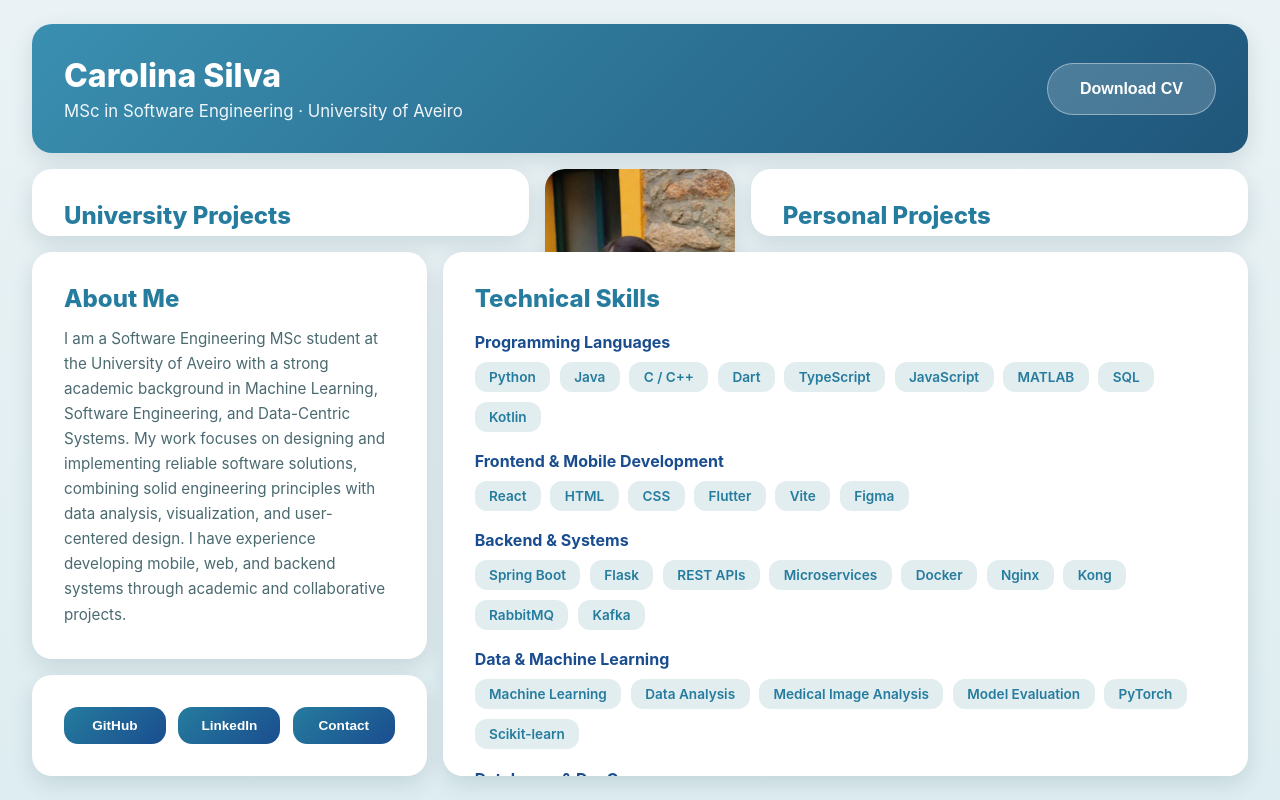
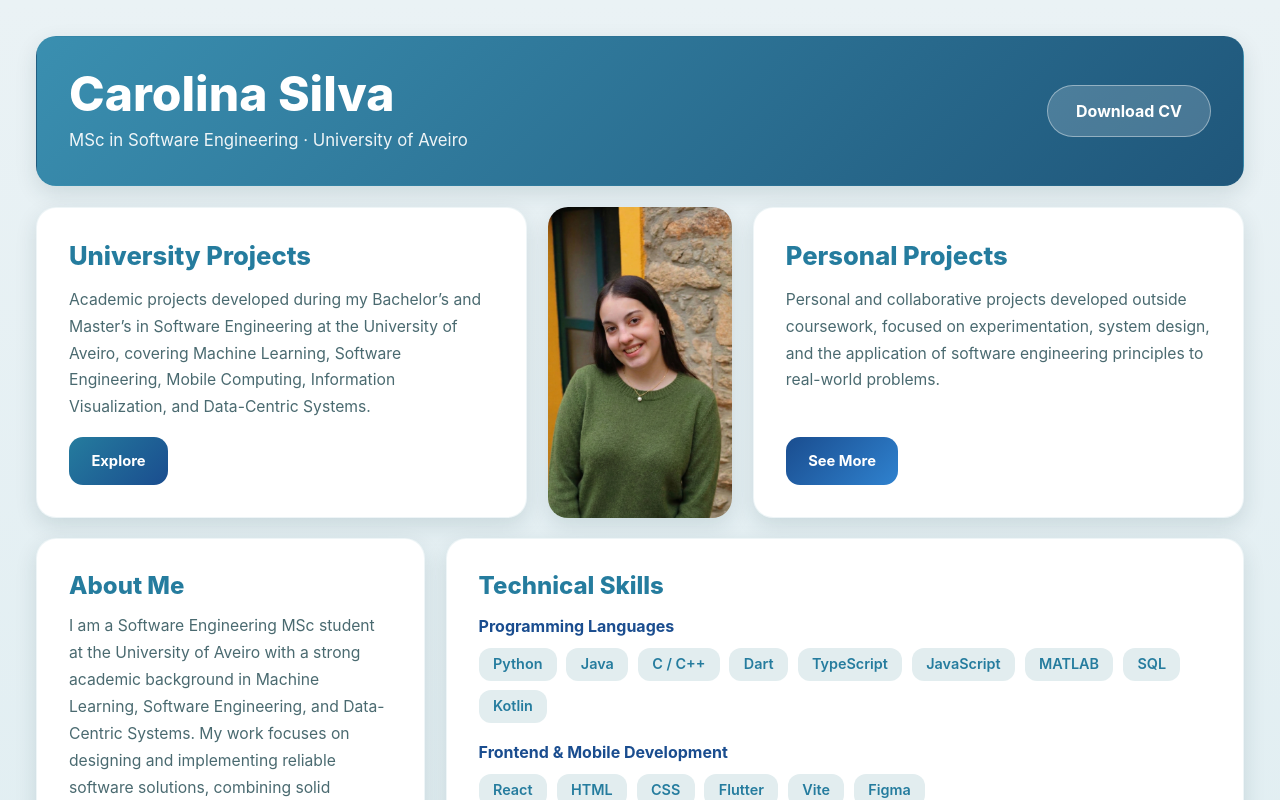
Before and after one commit to carolinaspsilva2004/carolinaspsilva2004.github.io, a React (Vite) app in the folder my-app/: page / in a window 1280 px wide. Shown: the top 800 px of the page. Built offline with nearby package versions, Linux system fonts and the light colour scheme.

Commit message:
responsive updates

```diff
--- a/my-app/src/index.css
+++ b/my-app/src/index.css
@@ -1,34 +1,32 @@
+:root {
+  font-synthesis: none;
+  text-rendering: optimizeLegibility;
+  -webkit-font-smoothing: antialiased;
+  -moz-osx-font-smoothing: grayscale;
+}
+
+html {
+  -webkit-text-size-adjust: 100%;
+}
+
 body {
   margin: 0;
-  font-family: system-ui, sans-serif;
+  min-width: 320px;
+  min-height: 100dvh;
 }
 
-.grid {
-  display: grid;
-  gap: 2rem;
-  grid-template-columns: repeat(auto-fit, minmax(280px, 1fr));
+#root {
+  width: 100%;
+  min-height: 100dvh;
 }
 
-.card {
-  padding: 1.5rem;
-  border-radius: 12px;
-  background: #f4f4f4;
+button,
+input,
+textarea,
+select {
+  font: inherit;
 }
 
-.card-image {
-  width: 100%;
-  border-radius: 8px;
+a {
+  color: inherit;
 }
-
-.tags {
-  display: flex;
-  flex-wrap: wrap;
-  gap: 0.5rem;
-}
-
-.tag {
-  font-size: 0.8rem;
-  background: #ddd;
-  padding: 0.3rem 0.6rem;
-  border-radius: 999px;
-}
--- a/my-app/src/styles/Home.css
+++ b/my-app/src/styles/Home.css
@@ -19,7 +19,9 @@
   --shadow-soft: 0 8px 22px rgba(8, 47, 54, 0.12);
   --shadow-hover: 0 14px 32px rgba(8, 47, 54, 0.18);
 
+  --surface-border: rgba(37, 124, 158, 0.08);
   --transition: 0.25s ease;
+  --content-max: 1400px;
 }
 
 /* =========================
@@ -33,9 +35,12 @@
 
 body {
   margin: 0;
+  min-width: 320px;
+  min-height: 100dvh;
   font-family: "Inter", system-ui, sans-serif;
   background: linear-gradient(180deg, #eaf2f5, #deedf1);
   color: var(--text-main);
+  overflow-x: hidden;
 }
 
 img {
@@ -43,68 +48,81 @@ img {
   max-width: 100%;
 }
 
+button,
+a {
+  -webkit-tap-highlight-color: transparent;
+}
+
 /* =========================
    HOME CONTAINER
    ========================= */
 .home {
-  width: 100%;
-  max-width: 1400px;
+  width: min(100%, var(--content-max));
+  min-height: 100dvh;
   margin: 0 auto;
   padding: clamp(1rem, 3vw, 2rem);
   display: flex;
   flex-direction: column;
-  gap: 1.3rem;
+  gap: clamp(1rem, 2vw, 1.3rem);
 }
 
 /* =========================
-   GRID PRINCIPAL — BENTO
+   MAIN LAYOUT
    ========================= */
 .home-grid {
   display: grid;
-  grid-template-columns: repeat(12, 1fr);
-  gap: 1.3rem;
-  align-items: stretch;
+  grid-template-columns: minmax(0, 1fr);
+  gap: clamp(1rem, 2vw, 1.3rem);
+  align-items: start;
 }
 
-/* =========================
-   GRID AREAS / TAMANHOS (DESKTOP)
-   ========================= */
-.header-card     { grid-column: span 12; }
-.grid-university { grid-column: span 5; }
-.grid-photo      { grid-column: span 2; }
-.grid-personal   { grid-column: span 5; }
-.stack-left      { grid-column: span 4; }
-.grid-skills     { grid-column: span 8; }
+.header-card,
+.grid-university,
+.grid-photo,
+.grid-personal,
+.stack-left,
+.grid-skills {
+  grid-column: 1 / -1;
+}
+
+.header-card {
+  order: 1;
+}
+
+.grid-photo {
+  order: 2;
+}
 
 .stack-left {
+  order: 3;
   display: flex;
   flex-direction: column;
-  gap: 1.3rem;
+  gap: clamp(1rem, 2vw, 1.3rem);
 }
 
-.grid-university,
+.grid-skills {
+  order: 4;
+}
+
+.grid-university {
+  order: 5;
+}
+
 .grid-personal {
-  min-height: 305px;
-  display: flex;
-  flex-direction: column;
-  justify-content: space-between;
-  align-items: flex-start;
+  order: 6;
 }
 
 /* =========================
    CARD BASE
    ========================= */
 .card {
+  min-width: 0;
   background: var(--bg-card);
+  border: 1px solid var(--surface-border);
   border-radius: var(--radius-lg);
-  padding: clamp(1.4rem, 3vw, 2rem);
+  padding: clamp(1.25rem, 3vw, 2rem);
   box-shadow: var(--shadow-soft);
   transition: transform var(--transition), box-shadow var(--transition);
-}
-
-.card:hover {
-  transform: translateY(-4px);
-  box-shadow: var(--shadow-hover);
 }
 
 /* =========================
@@ -112,65 +130,78 @@ img {
    ========================= */
 .header-card {
   background: var(--bg-hero);
-  color: white;
+  color: #ffffff;
   display: flex;
-  align-items: center;
+  flex-direction: column;
+  align-items: flex-start;
   justify-content: space-between;
-  gap: 1.5rem;
+  gap: 1.25rem;
 }
 
 .header-text {
+  min-width: 0;
   display: flex;
   flex-direction: column;
-  gap: 0.4rem;
+  gap: 0.45rem;
 }
 
 .header-card h1 {
   margin: 0;
-  font-size: clamp(1.5rem, 4vw, 2rem);
+  font-size: clamp(1.95rem, 7vw, 3rem);
+  line-height: 1.05;
   font-weight: 800;
 }
 
 .header-card p {
   margin: 0;
-  font-size: clamp(0.9rem, 2vw, 1.05rem);
+  max-width: 40rem;
+  font-size: clamp(0.95rem, 2.4vw, 1.05rem);
+  line-height: 1.6;
   opacity: 0.92;
 }
 
 .cv-button {
+  display: inline-flex;
+  align-items: center;
+  justify-content: center;
+  width: 100%;
+  max-width: 18rem;
+  min-height: 3.25rem;
   background: rgba(255, 255, 255, 0.18);
-  color: white;
-  padding: 1rem 2rem;
+  color: #ffffff;
+  padding: 0.95rem 1.75rem;
   border-radius: 999px;
   font-size: 1rem;
   font-weight: 700;
   text-decoration: none;
   border: 1.5px solid rgba(255, 255, 255, 0.4);
-  transition: all 0.25s ease;
+  transition: all var(--transition);
   white-space: nowrap;
   cursor: pointer;
-}
-
-.cv-button:hover {
-  background: white;
-  color: var(--secondary);
-  transform: translateY(-2px);
-  box-shadow: 0 10px 22px rgba(0, 0, 0, 0.25);
 }
 
 /* =========================
    HERO CARDS
    ========================= */
+.hero-card {
+  display: flex;
+  flex-direction: column;
+  align-items: flex-start;
+  justify-content: space-between;
+  gap: 1rem;
+}
+
 .hero-card h2 {
-  margin-top: 0;
-  font-size: 1.5rem;
+  margin: 0;
+  font-size: clamp(1.35rem, 4vw, 1.6rem);
   font-weight: 800;
   color: var(--primary);
 }
 
 .hero-card p {
-  font-size: 0.95rem;
-  line-height: 1.6;
+  margin: 0;
+  font-size: 0.98rem;
+  line-height: 1.7;
   color: var(--text-muted);
   flex-grow: 1;
 }
@@ -180,14 +211,15 @@ img {
    ========================= */
 .profile-image {
   display: flex;
-  align-items: stretch;
-  justify-content: center;
+  min-width: 0;
 }
 
 .profile-image img {
   width: 100%;
-  min-height: 305px;
+  aspect-ratio: 4 / 5;
+  max-height: min(70dvh, 34rem);
   object-fit: cover;
+  object-position: center 28%;
   border-radius: var(--radius-lg);
   box-shadow: var(--shadow-soft);
 }
@@ -197,35 +229,44 @@ img {
    ========================= */
 .about h3 {
   margin: 0 0 0.8rem;
-  font-size: 1.5rem;
+  font-size: clamp(1.35rem, 4vw, 1.5rem);
   font-weight: 800;
   color: var(--primary);
 }
 
 .about p {
   margin: 0;
-  font-size: 0.95rem;
-  line-height: 1.65;
+  font-size: 0.98rem;
+  line-height: 1.72;
   color: var(--text-muted);
 }
 
 /* =========================
    SKILLS
    ========================= */
+.skills {
+  min-width: 0;
+}
+
 .skills h3 {
   margin: 0 0 1rem;
-  font-size: 1.5rem;
+  font-size: clamp(1.35rem, 4vw, 1.5rem);
   font-weight: 800;
   color: var(--primary);
 }
 
 .skills-section {
+  display: flex;
+  flex-direction: column;
+  gap: 0.7rem;
+}
+
+.skills-section + .skills-section {
   margin-top: 1.2rem;
 }
 
 .skills-section strong {
   display: block;
-  margin-bottom: 0.6rem;
   font-size: 1rem;
   font-weight: 700;
   color: var(--secondary);
@@ -243,25 +284,26 @@ img {
   padding: 0.45rem 0.9rem;
   font-size: 0.85rem;
   font-weight: 600;
+  line-height: 1.3;
   border-radius: 12px;
 }
 
 /* =========================
-   LINKS — BLOCO FINAL
+   LINKS
    ========================= */
 .links {
-  display: flex;
-  flex-wrap: wrap;
-  justify-content: center;
+  display: grid;
+  grid-template-columns: repeat(auto-fit, minmax(140px, 1fr));
   gap: 0.8rem;
 }
 
 .links button {
-  flex: 1 1 calc(33.333% - 0.8rem);
+  width: 100%;
+  min-height: 3.15rem;
   border: none;
   cursor: pointer;
-  padding: 0.7rem 1rem;
-  font-size: 0.85rem;
+  padding: 0.8rem 1rem;
+  font-size: 0.9rem;
   border-radius: var(--radius-md);
   background: linear-gradient(135deg, var(--primary), var(--secondary));
   color: #ffffff;
@@ -269,31 +311,27 @@ img {
   transition: all var(--transition);
 }
 
-.links button:hover {
-  background: linear-gradient(135deg, var(--secondary), var(--accent));
-  transform: translateY(-2px);
-  box-shadow: 0 8px 18px rgba(0, 0, 0, 0.2);
-}
-
 /* =========================
    CTA
    ========================= */
 .cta {
-  margin-top: 1rem;
-  display: inline-block;
-  padding: 0.6rem 1.4rem;
+  margin-top: auto;
+  display: inline-flex;
+  align-items: center;
+  justify-content: center;
+  min-height: 3rem;
+  padding: 0.75rem 1.4rem;
   border-radius: var(--radius-md);
   background: linear-gradient(135deg, var(--primary), var(--secondary));
-  color: white;
-  font-size: 0.9rem;
+  color: #ffffff;
+  font-size: 0.92rem;
   font-weight: 700;
   text-decoration: none;
   transition: all var(--transition);
 }
 
-.cta:hover {
-  transform: translateY(-3px);
-  box-shadow: 0 8px 18px rgba(0, 0, 0, 0.18);
+.cta.secondary {
+  background: linear-gradient(135deg, var(--secondary), var(--accent));
 }
 
 /* =========================
@@ -308,15 +346,16 @@ img {
   align-items: center;
   justify-content: center;
   z-index: 1000;
-  padding: 1rem;
+  padding: clamp(1rem, 4vw, 1.5rem);
 }
 
 .modal {
-  background: white;
+  width: min(100%, 28rem);
+  max-height: min(90dvh, 42rem);
+  overflow-y: auto;
+  background: #ffffff;
   border-radius: var(--radius-lg);
-  padding: 2rem;
-  width: 100%;
-  max-width: 420px;
+  padding: clamp(1.25rem, 4vw, 2rem);
   box-shadow: 0 20px 50px rgba(0, 0, 0, 0.25);
   animation: scaleIn 0.25s cubic-bezier(0.16, 1, 0.3, 1);
 }
@@ -331,7 +370,7 @@ img {
   margin: 0 0 1.5rem;
   color: var(--text-muted);
   font-size: 0.95rem;
-  line-height: 1.5;
+  line-height: 1.55;
 }
 
 .modal-actions {
@@ -343,10 +382,14 @@ img {
 
 .modal-actions a,
 .modal-actions button {
+  display: inline-flex;
+  align-items: center;
+  justify-content: center;
+  min-height: 3rem;
   background: transparent;
   color: var(--secondary);
   border: 1.5px solid rgba(26, 77, 143, 0.35);
-  padding: 0.6rem 1.2rem;
+  padding: 0.7rem 1.2rem;
   border-radius: 999px;
   font-size: 0.9rem;
   font-weight: 700;
@@ -357,169 +400,194 @@ img {
 
 .modal-actions .confirm {
   background: linear-gradient(135deg, var(--primary), var(--secondary));
-  color: white;
+  color: #ffffff;
   border-color: transparent;
 }
 
 @keyframes scaleIn {
-  from { transform: scale(0.95); opacity: 0; }
-  to { transform: scale(1); opacity: 1; }
+  from {
+    transform: scale(0.95);
+    opacity: 0;
+  }
+
+  to {
+    transform: scale(1);
+    opacity: 1;
+  }
 }
 
 /* =========================
-   RESPONSIVE (TABLET)
+   INTERACTIONS
    ========================= */
-@media (max-width: 1024px) {
-  .grid-university { grid-column: span 6; }
-  .grid-photo      { grid-column: span 12; order: -1; }
-  .grid-personal   { grid-column: span 6; }
-  .stack-left      { grid-column: span 12; }
-  .grid-skills     { grid-column: span 12; }
+@media (hover: hover) and (pointer: fine) {
+  .card:hover {
+    transform: translateY(-4px);
+    box-shadow: var(--shadow-hover);
+  }
 
-  .profile-image img {
-    height: 300px;
+  .cv-button:hover {
+    background: #ffffff;
+    color: var(--secondary);
+    transform: translateY(-2px);
+    box-shadow: 0 10px 22px rgba(0, 0, 0, 0.25);
+  }
+
+  .links button:hover {
+    background: linear-gradient(135deg, var(--secondary), var(--accent));
+    transform: translateY(-2px);
+    box-shadow: 0 8px 18px rgba(0, 0, 0, 0.2);
+  }
+
+  .cta:hover {
+    transform: translateY(-3px);
+    box-shadow: 0 8px 18px rgba(0, 0, 0, 0.18);
+  }
+}
+
+/* =========================
+   SMALL TABLETS
+   ========================= */
+@media (min-width: 640px) {
+  .header-card {
+    flex-direction: row;
+    align-items: center;
+  }
+
+  .cv-button {
+    width: auto;
+  }
+}
+
+/* =========================
+   MOBILE
+   ========================= */
+@media (max-width: 480px) {
+  .home {
+    padding: 1rem;
+  }
+
+  .header-card {
+    text-align: center;
+    align-items: center;
+  }
+
+  .header-text {
+    align-items: center;
+  }
+
+  .header-card p {
+    max-width: 22rem;
+  }
+
+  .cv-button {
+    max-width: none;
+  }
+
+  .links {
+    grid-template-columns: 1fr;
+  }
+
+  .modal-actions {
+    flex-direction: column;
+  }
+
+  .modal-actions a,
+  .modal-actions button {
     width: 100%;
   }
 }
 
 /* =========================
-   RESPONSIVE (MOBILE APP FORMAT)
+   TABLET
    ========================= */
-@media (max-width: 768px) {
+@media (min-width: 768px) {
   .home {
-    padding: 1.2rem 1rem;
-    gap: 1rem;
+    padding: clamp(1.25rem, 3vw, 2.25rem);
   }
 
-  .home-grid {
-    display: flex;
-    flex-direction: column;
-    gap: 1rem;
+  .profile-image img {
+    aspect-ratio: 16 / 9;
+    max-height: 24rem;
   }
 
-  /* 🔑 REORDENAÇÃO VISUAL: Fluxo perfeito de uma App */
-  .header-card     { order: 1; }
-  .grid-photo      { order: 2; }
-  .stack-left      { order: 3; } /* Traz a bio e contactos para o topo */
-  .grid-skills     { order: 4; }
-  .grid-university { order: 5; }
-  .grid-personal   { order: 6; }
-
-  /* Ajustes do Cabeçalho */
-  .header-card {
-    flex-direction: column;
-    text-align: center;
-    padding: 2.2rem 1.5rem;
-  }
-  .cv-button {
-    width: 100%;
-    margin-top: 1rem;
-    padding: 1rem; /* Maior área de toque */
-  }
-
-  /* Ajustes da Imagem */
-  .profile-image img {
-    height: 35vh; /* Adapta-se à altura do ecrã */
-    min-height: 350px;
-    max-height: 550px;
-    object-position: center 35%; /* Garante que o rosto não é cortado */
-  }
-
-  /* Ajustes dos Cartões em Geral */
-  .grid-university,
-  .grid-personal {
-    min-height: auto;
-  }
-  .card {
-    padding: 1.8rem 1.5rem; /* Margens internas mais confortáveis */
-  }
-
-  /* 🔑 LINKS: Layout de Grelha Bonito para Mobile */
-  .links {
-    display: grid;
-    grid-template-columns: 1fr 1fr; /* Duas colunas */
-    gap: 0.8rem;
-    padding: 1.5rem;
-  }
-  .links button {
-    width: 100%;
-    padding: 0.9rem 0.5rem;
-    font-size: 0.85rem;
-  }
-  .links button:last-child {
-    grid-column: span 2; /* O botão de Contacto ocupa a largura toda em baixo */
-  }
-
-  /* Modais em Telemóvel */
-  .modal-actions {
-    flex-direction: column;
-  }
-  .modal-actions a, .modal-actions button {
-    width: 100%;
-    text-align: center;
-    padding: 0.9rem;
+  .skills-grid span {
+    font-size: 0.9rem;
   }
 }
 
 /* =========================
-   DESKTOP VIEW - 100% HEIGHT DASHBOARD
+   DESKTOP
    ========================= */
-@media (min-width: 1025px) {
-
-  .home {
-    height: 100vh;
-    max-height: 100vh;
-    padding: 1.5rem 2.5vw;
-    overflow: hidden;
-
+@media (min-width: 1100px) {
+  .home-grid {
+    grid-template-columns: repeat(12, minmax(0, 1fr));
+    align-items: stretch;
   }
 
-  .home-grid {
-    flex-grow: 1;
-    display: grid;
-    grid-template-columns: repeat(12, 1fr);
-    grid-template-rows: auto 1fr 1.2fr;
-    gap: 1rem;
-    height: calc(100vh - 3rem);
+  .header-card,
+  .grid-photo,
+  .stack-left,
+  .grid-skills,
+  .grid-university,
+  .grid-personal {
+    order: 0;
   }
 
-  .header-card { grid-row: 1; }
-
-  .grid-university,
-  .grid-photo,
-  .grid-personal {
-    grid-row: 2;
-    height: 100%;
-    min-height: 0;
+  .header-card {
+    grid-column: span 12;
   }
 
-  .stack-left,
-  .grid-skills {
-    grid-row: 3;
-    height: 100%;
+  .grid-university {
+    grid-column: span 5;
+    min-height: clamp(18rem, 24vw, 21rem);
+  }
+
+  .grid-photo {
+    grid-column: span 2;
+  }
+
+  .grid-personal {
+    grid-column: span 5;
+    min-height: clamp(18rem, 24vw, 21rem);
   }
 
   .stack-left {
-    display: flex;
-    flex-direction: column;
-    gap: 1rem;
-    justify-content: space-between;
+    grid-column: span 4;
+    display: grid;
+    grid-template-rows: minmax(0, 1fr) auto;
+    align-content: start;
   }
 
-  .card.about { flex-grow: 1; }
-
-  .card, .profile-image img {
-    overflow-y: auto;
-    scrollbar-width: none;
-  }
-
-  .card::-webkit-scrollbar,
-  .profile-image img::-webkit-scrollbar {
-    display: none;
+  .grid-skills {
+    grid-column: span 8;
   }
 
   .profile-image img {
     height: 100%;
-    object-fit: cover;
+    min-height: clamp(18rem, 24vw, 21rem);
+    max-height: none;
+    aspect-ratio: auto;
   }
 }
+
+@media (min-width: 1400px) {
+  .home {
+    padding-inline: clamp(1.5rem, 3vw, 2.5rem);
+  }
+}
+
+/* =========================
+   ACCESSIBILITY
+   ========================= */
+@media (prefers-reduced-motion: reduce) {
+  .card,
+  .cv-button,
+  .links button,
+  .cta,
+  .modal,
+  .modal-actions a,
+  .modal-actions button {
+    animation: none;
+    transition: none;
+  }
+}
```
